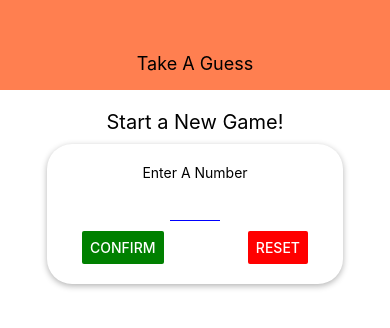
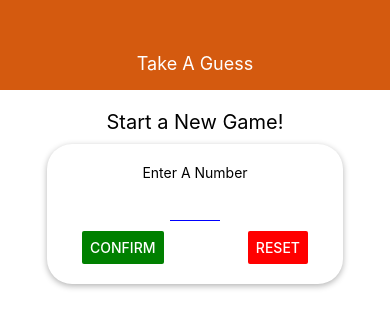
Before and after one commit to ralph1786/React-Native-Guess-My-Number, a React Native app: screen / in a window 390 px wide. Shown: the top 328 px of the page. Built offline with nearby package versions, Linux system fonts and the light colour scheme.

Commit message:
updated background and text color

```diff
--- a/components/Header.js
+++ b/components/Header.js
@@ -14,12 +14,12 @@ const styles = StyleSheet.create({
     width: "100%",
     height: 90,
     paddingTop: 36,
-    backgroundColor: "coral",
+    backgroundColor: "#d45a0f",
     alignItems: "center",
     justifyContent: "center"
   },
   headerTitle: {
-    color: "black",
+    color: "white",
     fontSize: 18
   }
 });
```
